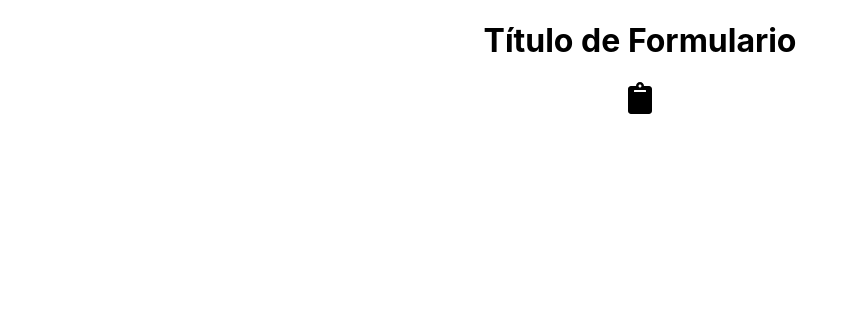
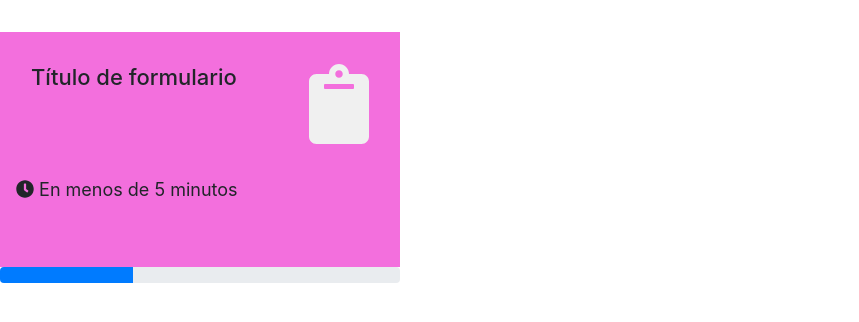
Before and after one commit to anacem1977/ali-mx-challenge, a React (Create React App) app: page / in a window 1280 px wide. Shown: the top 322 px of the page, without its empty margins (0-859 px from the left). Built offline with nearby package versions, Linux system fonts and the light colour scheme.

Commit message:
styled header

```diff
--- a/package.json
+++ b/package.json
@@ -4,6 +4,7 @@
   "private": true,
   "dependencies": {
     "@fortawesome/fontawesome-svg-core": "^1.2.35",
+    "@fortawesome/free-regular-svg-icons": "^5.15.3",
     "@fortawesome/free-solid-svg-icons": "^5.15.3",
     "@fortawesome/react-fontawesome": "^0.1.14",
     "@testing-library/jest-dom": "^5.11.10",
--- a/src/App.css
+++ b/src/App.css
@@ -1,38 +1,35 @@
-.App {
-  text-align: center;
+body {
+  background-color: #f0f0f0;
+  max-width: 400px;
+  margin-left: 10%;
 }
 
-.App-logo {
-  height: 40vmin;
-  pointer-events: none;
+header {
+  background-color: #f36fdd;
+  padding: 2rem 1rem 3rem 1rem;
+  margin-top: 2rem;
 }
 
-@media (prefers-reduced-motion: no-preference) {
-  .App-logo {
-    animation: App-logo-spin infinite 20s linear;
-  }
+.container {
+  display: flex;
+  justify-content: space-between;
+  padding-bottom: 2rem;
 }
 
-.App-header {
-  background-color: #282c34;
-  min-height: 100vh;
-  display: flex;
-  flex-direction: column;
-  align-items: center;
-  justify-content: center;
-  font-size: calc(10px + 2vmin);
-  color: white;
+.faIcon {
+  color: #f0f0f0;
 }
 
-.App-link {
-  color: #61dafb;
+.titleHeader {
+  text-align: left;
+  align-self: start;
+  font-size: 22px;
 }
 
-@keyframes App-logo-spin {
-  from {
-    transform: rotate(0deg);
-  }
-  to {
-    transform: rotate(360deg);
-  }
+.subtitleHeader {
+  font-size: 18px;
 }
+
+.progress-bar {
+  background-color: #f93e81;
+}
--- a/src/App.js
+++ b/src/App.js
@@ -2,16 +2,15 @@
 import axios from 'axios';
 import { Route, Link } from "react-router-dom";
 import './App.css';
+import "bootstrap/dist/css/bootstrap.min.css"
 
-import Container from "react-bootstrap/Container";
-import Row from "react-bootstrap/Row";
-import Col from "react-bootstrap/Col";
+import ProgressBar from "react-bootstrap/ProgressBar";
 
 import { library } from "@fortawesome/fontawesome-svg-core";
 import { FontAwesomeIcon } from "@fortawesome/react-fontawesome";
-import {faClipboard} from "@fortawesome/free-solid-svg-icons";
+import {faClipboard, faClock} from "@fortawesome/free-solid-svg-icons";
 
-library.add(faClipboard);
+library.add(faClipboard, faClock);
 
 class App extends Component {
   constructor(props) {
@@ -24,17 +23,16 @@
   return (
     <div className="App">
       <header>
-        <Container>
-          <Row>
-            <Col sm={8}>
-              <h1>Título de Formulario</h1>
-            </Col>
-            <Col sm={4}>
-              <FontAwesomeIcon icon="clipboard" size="2x"></FontAwesomeIcon>
-            </Col>
-          </Row>
-        </Container>
+        <div className="container">
+          <h1 className="titleHeader">Título de formulario</h1>
+          <FontAwesomeIcon icon="clipboard" size="5x" className="faIcon"></FontAwesomeIcon>
+        </div>
+        <p className="subtitleHeader">
+          <FontAwesomeIcon icon="clock" size="1x"></FontAwesomeIcon>
+          <space> </space>En menos de 5 minutos
+        </p>
       </header>
+      <ProgressBar now={33.3}/>
     </div>
   );
 }
--- a/src/index.css
+++ b/src/index.css
@@ -1,5 +1,5 @@
 body {
-  margin: 0;
+  margin-left: 50%;
   font-family: -apple-system, BlinkMacSystemFont, 'Segoe UI', 'Roboto', 'Oxygen',
     'Ubuntu', 'Cantarell', 'Fira Sans', 'Droid Sans', 'Helvetica Neue',
     sans-serif;
```
Also changed, not shown: 1 other file (tests, documents, lock files or other folders).
